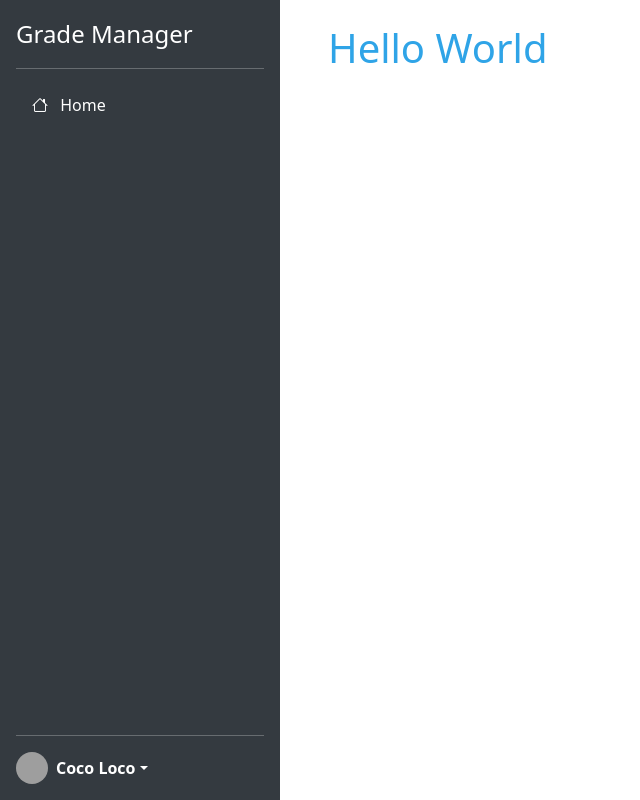
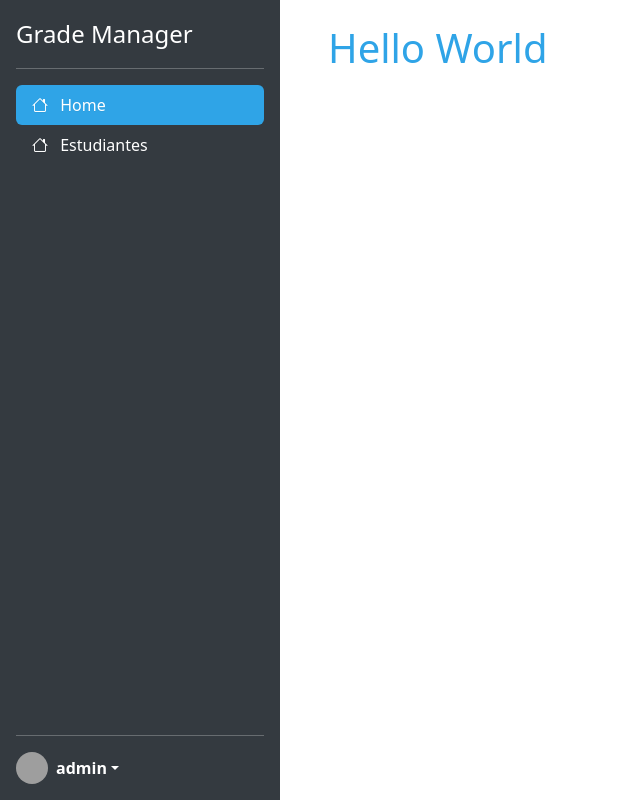
Before and after one commit to OHAKKCK/grade_manager, a Flask app: page /dashboard/ in a window 1280 px wide. Shown: the whole page, without its empty margins (0-640 px from the left). Run offline with Flask 3, Linux system fonts and the light colour scheme; a user stored in the database is signed in; parts of the project's set-up code (start-up, migrations or seed data) failed here and were passed over; some libraries are stand-ins or nearby versions; grey boxes are pictures that could not be loaded.

Commit message:
feat: :sparkles: Allow logout and using url and user context

```diff
--- a/templates/utils/authorization.html
+++ b/templates/utils/authorization.html
@@ -7,11 +7,21 @@
       <li class="nav-item">
         <a
           href="{{ url_for("dashboard.index") }}"
-          class="nav-link text-white"
+          class="nav-link text-white {{'active' if url_prefix == 'dashboard' }}"
           aria-current="page"
         >
             <i class="bi bi-house me-2"></i>
             Home
+        </a>
+      </li>
+      <li class="nav-item">
+        <a
+          href="{{ url_for("students.index") }}"
+          class="nav-link text-white {{'active' if url_prefix == 'students' }}"
+          aria-current="page"
+        >
+            <i class="bi bi-house me-2"></i>
+            Estudiantes
         </a>
       </li>
     </ul>
@@ -19,13 +29,16 @@
     <div class="dropdown">
       <a href="#" class="d-flex align-items-center text-white text-decoration-none dropdown-toggle" id="dropdownUser1" data-bs-toggle="dropdown" aria-expanded="false">
         <img src="https://github.com/mdo.png" alt="" class="rounded-circle me-2" width="32" height="32">
-        <strong>Coco Loco</strong>
+        <strong>{{current_user.username}}</strong>
       </a>
       <ul class="dropdown-menu dropdown-menu-dark text-small shadow" aria-labelledby="dropdownUser1">
         <li><a class="dropdown-item" href="#">New project...</a></li>
         <li><a class="dropdown-item" href="#">Settings</a></li>
         <li><a class="dropdown-item" href="#">Profile</a></li>
         <li><hr class="dropdown-divider"></li>
+        <li>
+          <a class="dropdown-item" href="{{ url_for('auth.logout') }}">Sign out</a>
+        </li>
       </ul>
     </div>
 </div>
```
